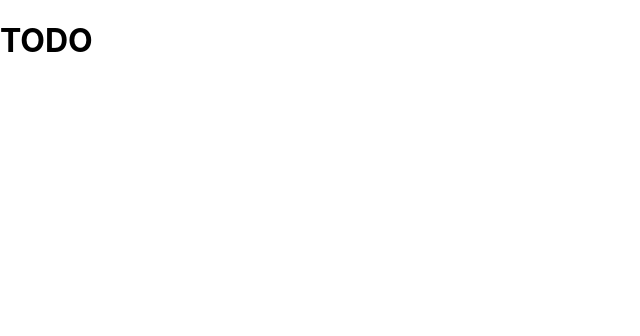
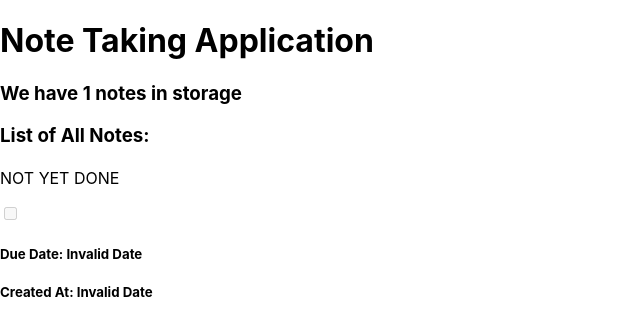
Before and after one commit to Liam-M-Dev/note-taking-project, a React (Create React App) app: page / in a window 1280 px wide. Shown: the top 336 px of the page, without its empty margins (0-640 px from the left). Built offline with nearby package versions, Linux system fonts and the light colour scheme.

Commit message:
Working on homepage features

```diff
--- a/src/App.js
+++ b/src/App.js
@@ -1,4 +1,5 @@
 import { Routes, Route } from "react-router-dom";
+import Homepage from "./pages/Homepage";
 
 
 
@@ -6,7 +7,7 @@
   return (
     <div className="App">
       <Routes>
-        <Route path="/" element={<h1>TODO</h1>} />
+        <Route path="/" element={<Homepage />} />
         <Route path="/notes" element={<h1>TODO</h1>} />
         <Route path="/notes/:noteID" element={<h1>TODO</h1>} />
         <Route path="/notes/:noteID/edit" element={<h1>TODO</h1>} />
--- /dev/null
+++ b/src/components/NotesDisplay.jsx
@@ -0,0 +1,36 @@
+import { useEffect, useRef } from "react";
+import { useNoteData } from "../contexts/NotesContext";
+
+
+export default function NoteDisplay(props){
+
+    const {id} = props;
+    let note = useRef({});
+
+    const globalNotesData = useNoteData();
+
+
+
+
+    useEffect(() =>{
+        note.current = globalNotesData.filter(globalSpecificNote => {
+            return globalSpecificNote.id === id;
+        })
+    // eslint-disable-next-line react-hooks/exhaustive-deps
+    },[])
+
+
+    return(
+        <div>
+            <h4>{note.title}</h4>
+                <p>{note.current.description}</p>
+                <p>{note.current.isCompleted ? "COMPLETE" : "NOT YET DONE"}</p>
+                <input type="checkbox" disabled="disabled" value={note.isCompleted} />
+                <h5>Due Date: {new Date(note.current.dueDate).toLocaleString()}</h5>
+                {/* <input type="date" readOnly value={note.dueDate} /> */}
+
+                <h5>Created At: {new Date(note.current.createdAtDate).toLocaleString()}</h5>
+                {/* <input type="datetime-local" readOnly value={note.createdAtDate} /> */}
+        </div>
+    )
+}
--- /dev/null
+++ b/src/pages/Homepage.jsx
@@ -0,0 +1,30 @@
+import NoteDisplay from "../components/NotesDisplay";
+import { useNoteData } from "../contexts/NotesContext"
+
+
+export default function Homepage(props){
+
+    const globalNotesData = useNoteData();
+
+
+    return(
+        <div>
+            <h1>Note Taking Application</h1>
+
+            {/* Note Count Component */}
+            <h3>We have {globalNotesData.length} notes in storage</h3>
+
+            {/* Note Form Component */}
+
+            {/* List of All Notes Component */}
+            <h3>List of All Notes:</h3>
+            {globalNotesData.map((note) => {
+                return(
+                    <div key={note.id}>
+                        <NoteDisplay id={note.id} />
+                    </div>
+                );
+            })}
+        </div>
+    )
+}
```
